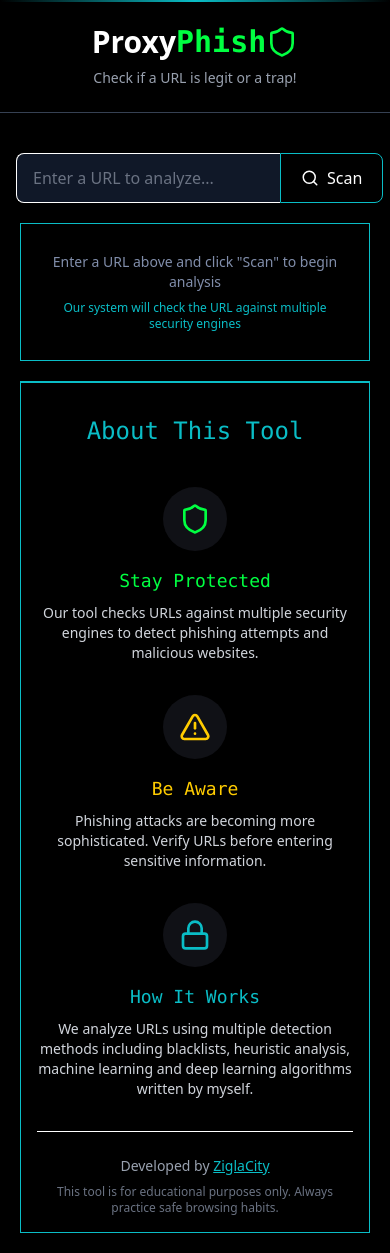
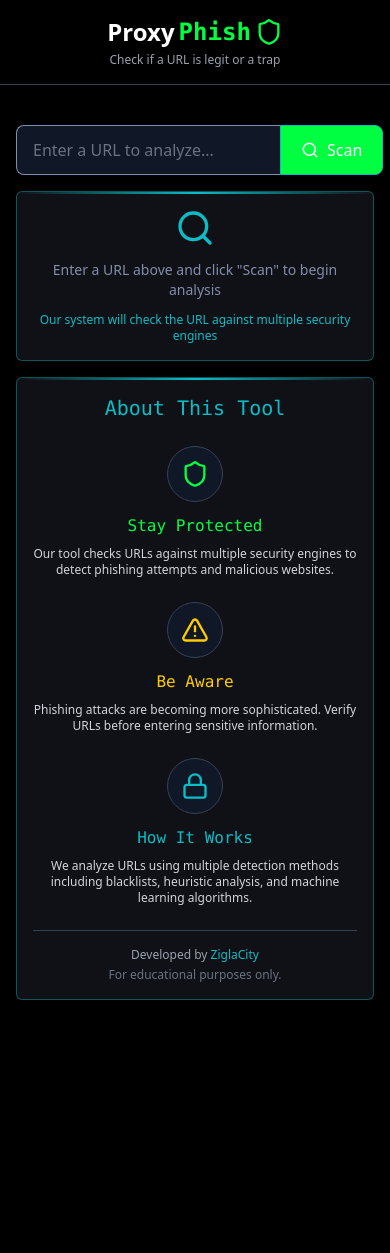
Before and after one commit to ZiglaCity/ProxyPhish, a React (Vite) app in the folder client/: page / in a window 390 px wide. After the commit the page ends 1016 px from the top, so only its background shows below. Built offline with nearby package versions, Linux system fonts and the light colour scheme; no server answers.

Commit message:
update(ui): improve mobile responsiveness

```diff
--- a/client/src/components/AboutSection.jsx
+++ b/client/src/components/AboutSection.jsx
@@ -2,64 +2,64 @@
 
 const AboutSection = () => {
     return (
-        <div className="cyber-card border border-cyber-blue m-5 md:m-10 border-t-2 p-4">
-            <h2 className="text-2xl font-mono text-cyber-blue mb-6 text-center p-4">About This Tool</h2>
+        <div className="cyber-card m-4 md:m-10">
+            <h2 className="text-xl md:text-2xl font-mono text-cyber-blue mb-6 text-center">
+                About This Tool
+            </h2>
 
-            <div className="grid grid-cols-1 md:grid-cols-3 gap-8">
+            <div className="grid grid-cols-1 md:grid-cols-3 gap-6 md:gap-8">
                 <div className="flex flex-col items-center text-center">
-                    <div className="w-16 h-16 rounded-full bg-cyber-terminal flex items-center justify-center mb-4">
-                        <Shield className="text-cyber-green" size={32} />
+                    <div className="w-14 h-14 md:w-16 md:h-16 rounded-full bg-gray-900 border border-gray-700 flex items-center justify-center mb-3">
+                        <Shield className="text-cyber-green" size={28} />
                     </div>
-                    <h3 className="font-mono text-cyber-green text-lg mb-2">
+                    <h3 className="font-mono text-cyber-green text-base md:text-lg mb-2">
                         Stay Protected
                     </h3>
-                    <p className="text-sm text-gray-300">
+                    <p className="text-xs md:text-sm text-gray-300">
                         Our tool checks URLs against multiple security engines to detect
                         phishing attempts and malicious websites.
                     </p>
                 </div>
 
                 <div className="flex flex-col items-center text-center">
-                    <div className="w-16 h-16 rounded-full bg-cyber-terminal flex items-center justify-center mb-4">
-                        <AlertTriangle className="text-cyber-warning" size={32} />
+                    <div className="w-14 h-14 md:w-16 md:h-16 rounded-full bg-gray-900 border border-gray-700 flex items-center justify-center mb-3">
+                        <AlertTriangle className="text-cyber-warning" size={28} />
                     </div>
-                    <h3 className="font-mono text-cyber-warning text-lg mb-2">
+                    <h3 className="font-mono text-cyber-warning text-base md:text-lg mb-2">
                         Be Aware
                     </h3>
-                    <p className="text-sm text-gray-300">
+                    <p className="text-xs md:text-sm text-gray-300">
                         Phishing attacks are becoming more sophisticated. Verify URLs
                         before entering sensitive information.
                     </p>
                 </div>
 
                 <div className="flex flex-col items-center text-center">
-                    <div className="w-16 h-16 rounded-full bg-cyber-terminal flex items-center justify-center mb-4">
-                        <Lock className="text-cyber-blue" size={32} />
+                    <div className="w-14 h-14 md:w-16 md:h-16 rounded-full bg-gray-900 border border-gray-700 flex items-center justify-center mb-3">
+                        <Lock className="text-cyber-blue" size={28} />
                     </div>
-                    <h3 className="font-mono text-cyber-blue text-lg mb-2">
+                    <h3 className="font-mono text-cyber-blue text-base md:text-lg mb-2">
                         How It Works
                     </h3>
-                    <p className="text-sm text-gray-300">
+                    <p className="text-xs md:text-sm text-gray-300">
                         We analyze URLs using multiple detection methods including
-                        blacklists, heuristic analysis, machine learning and deep learning
-                        algorithms written by myself.
+                        blacklists, heuristic analysis, and machine learning algorithms.
                     </p>
                 </div>
             </div>
 
-            <div className="mt-8 pt-6 border-t border-cyber-muted text-center">
-                <p className="text-sm text-gray-400">
+            <div className="mt-6 pt-4 border-t border-gray-700 text-center">
+                <p className="text-xs md:text-sm text-gray-400">
                     Developed by{' '}
                     <a
                         href="https://github.com/ZiglaCity"
-                        className="text-cyber-blue underline hover:text-cyber-green transition-colors"
+                        className="text-cyber-blue hover:text-cyber-green transition-colors"
                     >
                         ZiglaCity
                     </a>
                 </p>
-                <p className="text-xs text-gray-500 mt-2">
-                    This tool is for educational purposes only. Always practice safe
-                    browsing habits.
+                <p className="text-xs text-gray-500 mt-1">
+                    For educational purposes only.
                 </p>
             </div>
         </div>
--- a/client/src/components/Info.jsx
+++ b/client/src/components/Info.jsx
@@ -1,10 +1,19 @@
+import { Search } from 'lucide-react';
+
 const Info = () => {
     return (
-        <div className=" gap-2 mb-none m-5 md:m-10 border border-cyber-blue p-7 text-center">
-            <p className="text-cyber-muted mb-2 text-sm md:text-xl">Enter a URL above and click "Scan" to begin analysis</p>
-            <p className="text-cyber-blue text-xs md:text-sm">Our system will check the URL against multiple security engines</p>
+        <div className="cyber-card m-4 md:m-10 text-center">
+            <div className="flex flex-col items-center gap-3">
+                <Search className="text-cyber-blue" size={40} />
+                <p className="text-cyber-muted text-sm md:text-base">
+                    Enter a URL above and click "Scan" to begin analysis
+                </p>
+                <p className="text-cyber-blue text-xs md:text-sm">
+                    Our system will check the URL against multiple security engines
+                </p>
+            </div>
         </div>
-    )
-}
+    );
+};
 
 export default Info;
--- a/client/src/components/LoadingSpinner.jsx
+++ b/client/src/components/LoadingSpinner.jsx
@@ -1,17 +1,20 @@
 const LoadingSpinner = () => {
     return (
         <div
-            className="flex flex-col items-center justify-center py-10"
+            className="cyber-card m-4 md:m-10 flex flex-col items-center justify-center py-8"
             role="status"
-            aria-live="polite">
-        <div className="relative w-16 h-16">
-            <div className="w-16 h-16 border-4 border-cyber-muted rounded-full"></div>
-            <div className="w-16 h-16 border-4  border-t-[#00ff88] border-transparent rounded-full absolute top-0 left-0 animate-spin"></div>
-        </div>
-        <div className="mt-4 font-mono text-cyber-green text-lg">SCANNING URL</div>
-        <div className="mt-2 font-mono text-cyber-muted text-xs">
-            Checking multiple security engines...
-        </div>
+            aria-live="polite"
+        >
+            <div className="relative w-14 h-14 md:w-16 md:h-16">
+                <div className="w-14 h-14 md:w-16 md:h-16 border-4 border-gray-700 rounded-full"></div>
+                <div className="w-14 h-14 md:w-16 md:h-16 border-4 border-t-cyber-green border-transparent rounded-full absolute top-0 left-0 animate-spin"></div>
+            </div>
+            <div className="mt-4 font-mono text-cyber-green text-base md:text-lg">
+                SCANNING URL
+            </div>
+            <div className="mt-1 font-mono text-cyber-muted text-xs">
+                Checking multiple security engines...
+            </div>
         </div>
     );
 };
--- a/client/src/components/NoResult.jsx
+++ b/client/src/components/NoResult.jsx
@@ -1,10 +1,17 @@
+import { AlertCircle } from 'lucide-react';
+
 const NoResult = () => {
     return (
-        <div className="mt-10 text-center">
-            <p className="text-lg font-mono text-cyber-warning">No results found.</p>
-            <p className="text-sm text-gray-400 mt-2">
-                The URL couldn't be verified. Please check and try again.
-            </p>
+        <div className="cyber-card m-4 md:m-10 text-center">
+            <div className="flex flex-col items-center gap-3">
+                <AlertCircle className="text-cyber-warning" size={48} />
+                <p className="text-base md:text-lg font-mono text-cyber-warning">
+                    No results found
+                </p>
+                <p className="text-xs md:text-sm text-gray-400">
+                    The URL could not be verified. Please check the URL and try again.
+                </p>
+            </div>
         </div>
     );
 };
--- a/client/src/components/ThreatStatsCircle.jsx
+++ b/client/src/components/ThreatStatsCircle.jsx
@@ -1,8 +1,7 @@
-import {finalizeStatsCount}  from '../lib/utils'
+import { finalizeStatsCount } from '../lib/utils';
 
 const ThreatStatsCircle = ({ analysis }) => {
     const { suspiciousCount, totalCount } = finalizeStatsCount(analysis);
-
     const percentage = totalCount > 0 ? (suspiciousCount / totalCount) * 100 : 0;
     const radius = 70;
     const circumference = 2 * Math.PI * radius;
@@ -23,8 +22,8 @@
     };
 
     return (
-        <div className="cyber-card flex flex-col items-center">
-            <div className="relative w-52 h-52 flex items-center justify-center">
+        <div className="cyber-card flex flex-col items-center w-full md:w-auto">
+            <div className="relative w-40 h-40 md:w-48 md:h-48 flex items-center justify-center">
                 <svg className="w-full h-full" viewBox="0 0 200 200">
                     <circle
                         cx="100"
@@ -47,11 +46,13 @@
                         className={`transform -rotate-90 origin-center transition-all duration-1000 ${getStrokeColor()}`}
                     />
                 </svg>
-            <div className="absolute flex flex-col items-center">
-                <div className={`text-4xl font-bold ${getColor()}`}>
+                <div className="absolute flex flex-col items-center text-center">
+                    <div className={`text-2xl md:text-3xl font-bold ${getColor()}`}>
                         {suspiciousCount}/{totalCount}
                     </div>
-                <div className="text-sm text-gray-400 mt-2">engines flagged this URL</div>
+                    <div className="text-xs md:text-sm text-gray-400 mt-1 px-2">
+                        engines flagged
+                    </div>
                 </div>
             </div>
         </div>
--- a/client/src/components/navBar.jsx
+++ b/client/src/components/navBar.jsx
@@ -2,13 +2,13 @@
 
 const NavBar = () => {
     return (
-        <nav className="w-full py-6 px-4 text-center border-b border-gray-700">
-            <h1 className="text-3xl font-bold text-white flex justify-center items-center">
+        <nav className="w-full py-4 md:py-6 px-4 text-center border-b border-gray-700">
+            <h1 className="text-2xl md:text-3xl font-bold text-white flex justify-center items-center gap-1">
                 Proxy<span className="font-mono text-cyber-green">Phish</span>
-               <Shield className="font-mono text-cyber-green" size={32} />
+                <Shield className="text-cyber-green" size={28} />
             </h1>
-            <p className="text-sm text-gray-400 mt-2">
-                Check if a URL is legit or a trap!
+            <p className="text-xs md:text-sm text-gray-400 mt-1 md:mt-2">
+                Check if a URL is legit or a trap
             </p>
         </nav>
     );
--- a/client/src/index.css
+++ b/client/src/index.css
@@ -52,7 +52,8 @@
 
 */
 @keyframes pulseglow {
-  0%, 100% {
+    0%,
+    100% {
         filter: drop-shadow(0 0 5px currentColor);
     }
     50% {
@@ -107,3 +108,24 @@
 .stroke-cyber-danger {
     stroke: var(--cyber-danger);
 }
+.bg-cyber-green {
+    background-color: var(--cyber-green);
+}
+.border-cyber-muted {
+    border-color: var(--cyber-muted);
+}
+
+.cyber-card {
+    background-color: var(--cyber-terminal);
+    border: 1px solid rgba(10, 189, 198, 0.4);
+    border-radius: 0.375rem;
+    padding: 1.5rem;
+    position: relative;
+    overflow: hidden;
+}
+
+@media (max-width: 640px) {
+    .cyber-card {
+        padding: 1rem;
+    }
+}
```
Also changed, not shown: client/src/components/Result.jsx (+56 -33 lines), client/src/components/VerdictCard.jsx (+27 -34 lines). Lines whose indentation alone changed are shown as unchanged.
